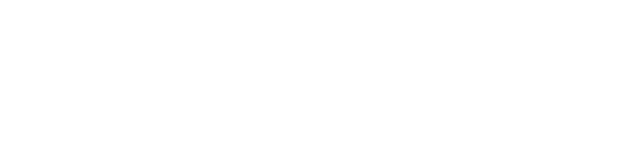
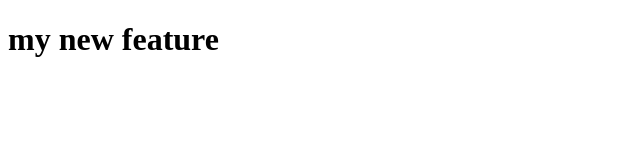
Before and after one commit to ahmedgalaliti40/new-git, a plain HTML site: page index.html in a window 1280 px wide. Shown: the whole page, without its empty margins (0-640 px from the left). Drawn offline with Linux system fonts and the light colour scheme.

Commit message:
added new feature

```diff
--- a/index.html
+++ b/index.html
@@ -7,6 +7,7 @@
     <title>new git repo</title>
 </head>
 <body>
+    <h1>my new feature </h1>
 
 </body>
 </html>
```
